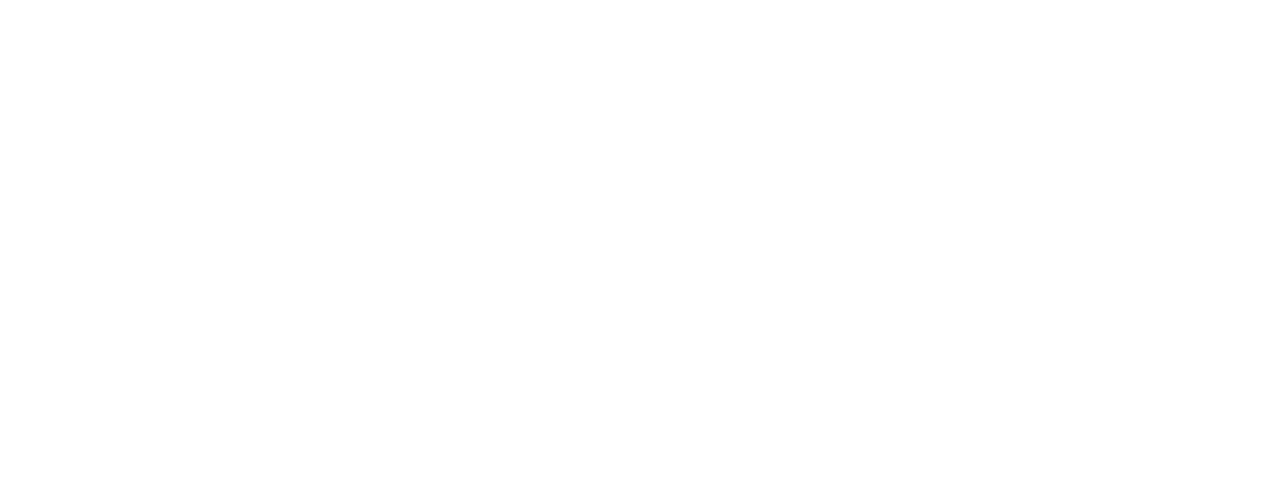
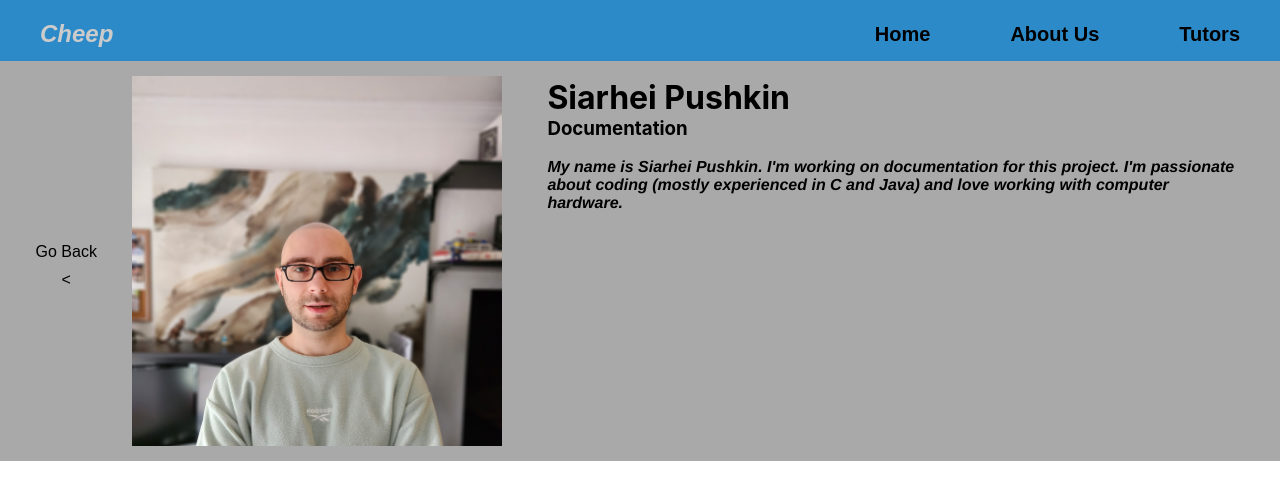
Before and after one commit to spushkin/CSC648_SFSU_Tutor_Project, a React (Create React App) app in the folder application/Front-End/: page /siarheipushkin in a window 1280 px wide. Before the commit this address had no page. Shown: the top 500 px of the page. Built offline with nearby package versions, Linux system fonts and the light colour scheme.

Commit message:
Added photo to about page - Siarhei

```diff
--- a/application/Front-End/src/App.js
+++ b/application/Front-End/src/App.js
@@ -5,6 +5,7 @@
 import Template from './pages/Template';
 import {BrowserRouter as Router, Routes, Route} from 'react-router-dom';
 import JovannyRamos from './pages/JovannyRamos';
+import SiarheiPushkin from "./pages/SiarheiPushkin";
 
 function App() {
   return (
@@ -15,6 +16,7 @@
           <Route path="/about" element={<About />} />
           <Route path="/template" element={<Template />} />
           <Route path="/jovannyramos" element={<JovannyRamos />} />
+          <Route path="/siarheipushkin" element={<SiarheiPushkin />} />
          </Routes>
         </Router>
     </div>
--- a/application/Front-End/src/pages/About.js
+++ b/application/Front-End/src/pages/About.js
@@ -36,9 +36,9 @@
                         <Link to="/template"><h5 className="center">role</h5></Link>
                     </div>
                     <div className="team-member">
-                        <Link to="/template"><img src={require('../images/sillouette.jpg')} alt="YOUR NAME HERE" className="aboutPhotoPage" /></Link>
-                        <Link to="/template"><h4 className="center">Name</h4></Link>
-                        <Link to="/template"><h5 className="center">role</h5></Link>
+                        <Link to="/siarheipushkin"><img src={require('../images/Profile_Siarhei.jpg')} alt="Siarhei Pushkin" className="aboutPhotoPage" /></Link>
+                        <Link to="/siarheipushkin"><h4 className="center">Siarhei Pushkin</h4></Link>
+                        <Link to="/siarheipushkin"><h5 className="center">Documentation</h5></Link>
                     </div>
                     <div className="team-member">
                         <Link to="/template"><img src={require('../images/sillouette.jpg')} alt="YOUR NAME HERE" className="aboutPhotoPage" /></Link>
--- /dev/null
+++ b/application/Front-End/src/pages/SiarheiPushkin.js
@@ -0,0 +1,79 @@
+import React, { Fragment } from "react";
+import NavMenu from "./NavMenu";
+import { Link } from "react-router-dom";
+
+const headerStyle = {
+  height: "30%",
+  width: "50%",
+};
+
+const textBox = {
+  height: "70%",
+  verticalAlign: "top",
+};
+
+function SiarheiPushkin() {
+  return (
+    <Fragment>
+      <NavMenu />
+      <div id="outer-container">
+        <table id="table-info">
+          <tr>
+            <td className="goBackStyle">
+              <h2 className="interFont">
+                <Link to="/about">Go Back</Link>
+              </h2>
+              <h2 className="interFont">
+                <Link to="/about">&lt;</Link>
+              </h2>
+            </td>
+
+            <td style={{ width: "20%" }}>
+              {/* Here you will add the link of you photo in this image tag, make sure that your file type is correct */}
+              {/* <img src={require('../images/YOUR_IMAGE_FILE.PNG or .JPG or .JPEG')} alt="YOUR NAME HERE" className="teamPhotoPage" /> */}
+              <img
+                src={require("../images/Profile_Siarhei.jpg")}
+                alt="Siarhei Pushkin"
+                className="teamPhotoPage"
+              />
+            </td>
+
+            <td style={{ width: "60%" }}>
+              <table id="table-info">
+                <tr>
+                  <td style={headerStyle}>
+                    {/* Here you will change Name to YOUR NAME and Role to YOUR ROLE */}
+                    <h1 id="innerTableStyle">Siarhei Pushkin</h1>{" "}
+                    <br style={{ clear: "left" }} />
+                    <h3 id="innerTableStyle">Documentation</h3>{" "}
+                    <br style={{ clear: "left" }} />
+                    {/* Here you add a small description about you, feel free to write alot or very little. As long as you fill anything in. */}
+                    <h4
+                      className="interFont"
+                      id="innerTableStyle"
+                      style={{ width: "100%" }}
+                    >
+                      <br />
+                      <i>
+                        My name is Siarhei Pushkin. I'm working on documentation
+                        for this project. I'm passionate about coding (mostly
+                        experienced in C and Java) and love working with
+                        computer hardware.
+                      </i>
+                    </h4>
+                  </td>
+                </tr>
+
+                <tr>
+                  <td style={{ textBox }} colspan="3"></td>
+                </tr>
+              </table>
+            </td>
+          </tr>
+        </table>
+      </div>
+    </Fragment>
+  );
+}
+
+export default SiarheiPushkin;
```
Also changed, not shown: application/Front-End/src/images/Profile_Siarhei.jpg (added).
